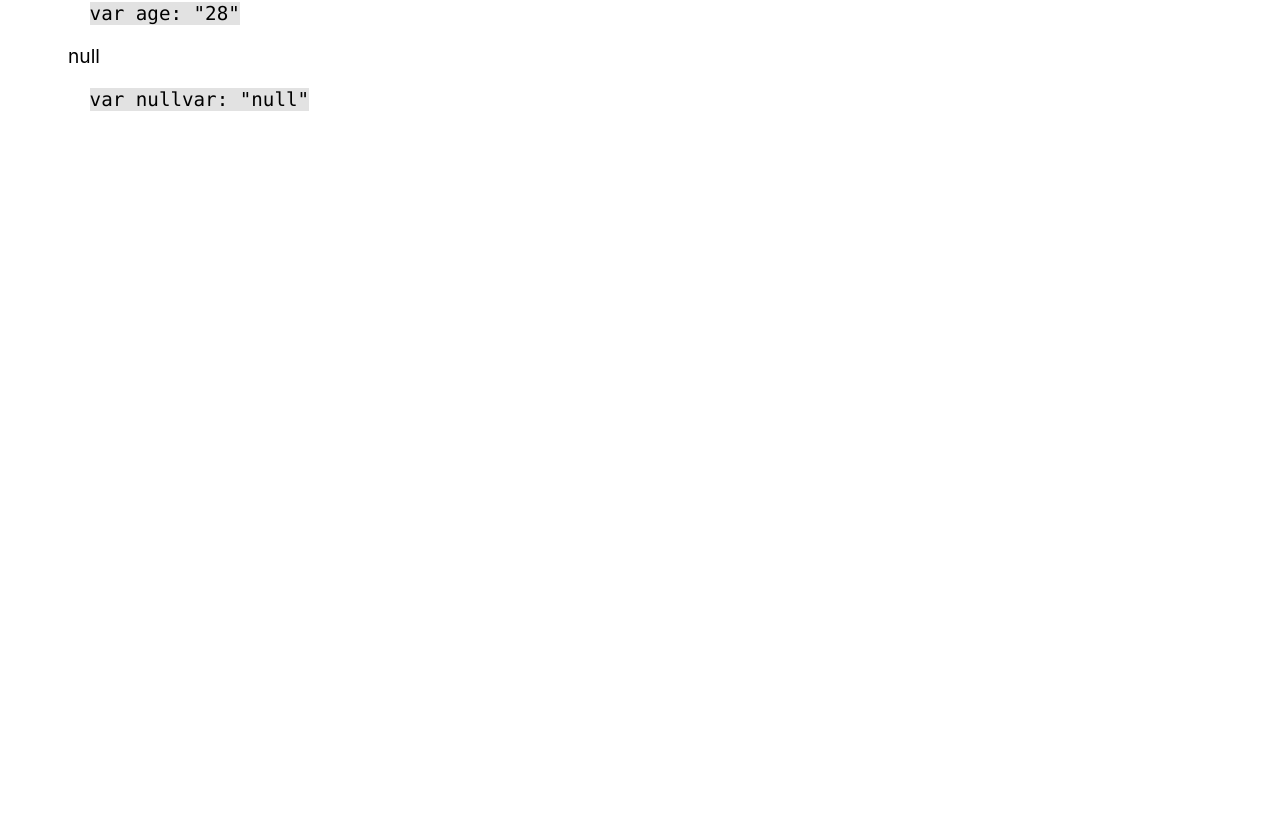
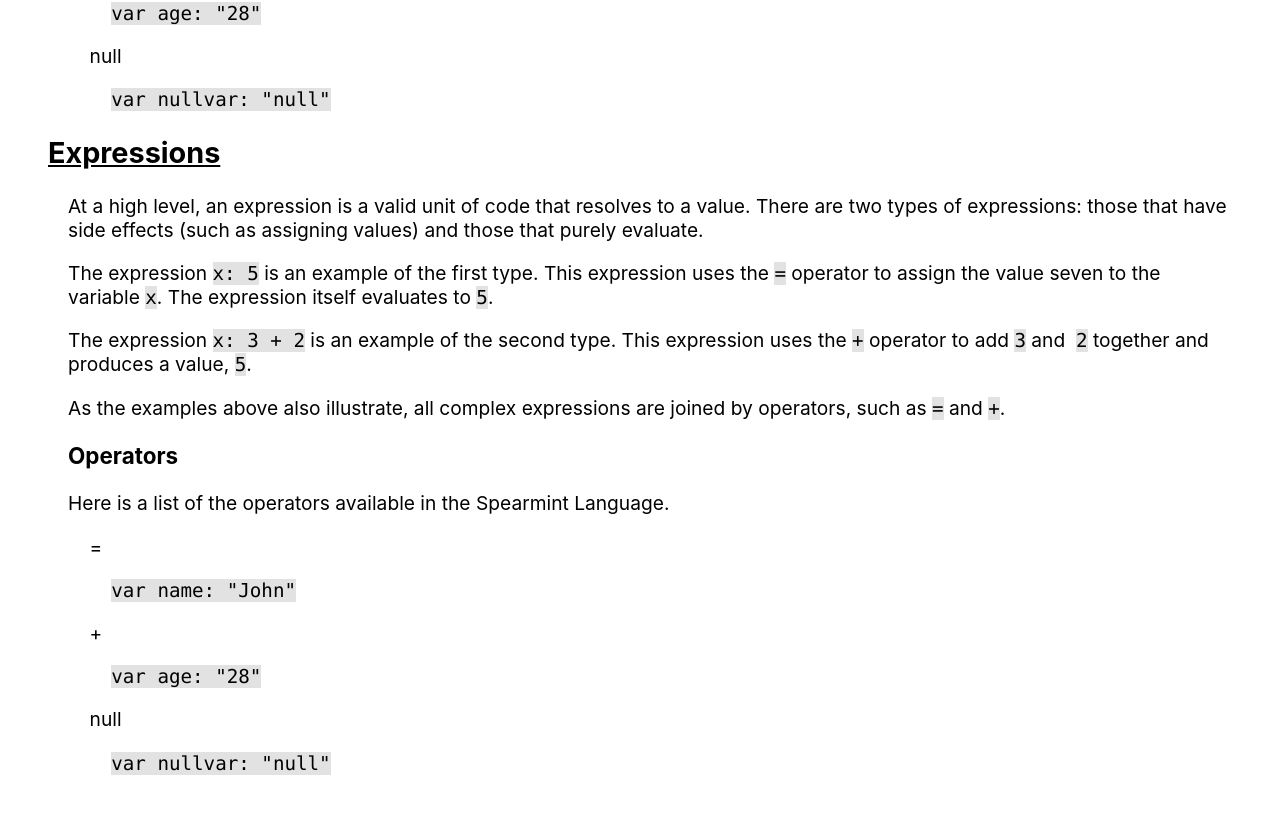
Before and after one commit to jeje1197/Spearmint_Project, a React (Create React App) app: page /docs in a window 1280 px wide. Shown: the part 792-1606 px from the top of the page. Before the commit the page ends 951 px from the top, so only its background shows below. Built offline with nearby package versions, Linux system fonts and the light colour scheme.

Commit message:
Updating docs sections

```diff
--- a/src/front-end/pages/docs/Docs.js
+++ b/src/front-end/pages/docs/Docs.js
@@ -1,4 +1,5 @@
 import './Docs.css'
+import ExpressionSection from './sections/Expressions'
 import PrimitiveSection from './sections/Primitives'
 
 export default function Docs() {
@@ -28,6 +29,7 @@ function Body() {
     return (
         <div className="body">
             <PrimitiveSection/>
+            <ExpressionSection/>
         </div>
     )
 }
--- a/src/front-end/pages/docs/sections/Expressions.js
+++ b/src/front-end/pages/docs/sections/Expressions.js
@@ -0,0 +1,45 @@
+import Tab from '../Tab'
+
+export default function ExpressionSection() {
+    return (
+        <div>
+            <h2><u>Expressions</u></h2>
+            <section>
+                <p>
+                    At a high level, an expression is a valid unit of code that
+                    resolves to a value. There are two types of expressions: those
+                    that have side effects (such as assigning values) and those that purely evaluate.
+                </p>
+
+                <p>
+                    The expression <code>x: 5</code> is an example of the first type.
+                    This expression uses the <code>=</code> operator to assign the value seven to
+                    the variable <code>x</code>. The expression itself evaluates to <code>5</code>.
+                </p>
+
+                <p>
+                    The expression <code>x: 3 + 2</code> is an example of the second type.
+                    This expression uses the <code>+</code> operator to add <code>3</code> and
+                    &nbsp;<code>2</code> together and produces a value, <code>5</code>.
+                </p>
+
+                <p>
+                    As the examples above also illustrate, all complex expressions are joined
+                    by operators, such as <code>=</code> and <code>+</code>.
+                </p>
+
+                <h3>Operators</h3>
+                <p>Here is a list of the operators available in the Spearmint Language.</p>
+
+                <p><Tab/>=</p>
+                <Tab/><Tab/><code>var name: "John"</code>
+
+                <p><Tab/>+</p>
+                <Tab/><Tab/><code>var age: "28"</code>
+
+                <p><Tab/>null</p>
+                <Tab/><Tab/><code>var nullvar: "null"</code>
+            </section>
+        </div>
+    )
+}
--- a/src/front-end/pages/docs/sections/Primitives.js
+++ b/src/front-end/pages/docs/sections/Primitives.js
@@ -3,7 +3,7 @@ import Tab from '../Tab'
 export default function PrimitiveSection() {
     return (
         <div>
-            <h2>Primitives</h2>
+            <h2><u>Primitives</u></h2>
             <section>
                 <p>
                     In Spearmint, a primitive (primitive value, primitive data type) is
@@ -28,14 +28,15 @@ export default function PrimitiveSection() {
                 </p>
 
                 <h3>Examples</h3>
-                <p>string</p>
-                <Tab/><code>var name: "John"</code>
 
-                <p>number</p>
-                <Tab/><code>var age: "28"</code>
+                <p><Tab/>string</p>
+                <Tab/><Tab/><code>var name: "John"</code>
 
-                <p>null</p>
-                <Tab/><code>var nullvar: "null"</code>
+                <p><Tab/>number</p>
+                <Tab/><Tab/><code>var age: "28"</code>
+
+                <p><Tab/>null</p>
+                <Tab/><Tab/><code>var nullvar: "null"</code>
             </section>
         </div>
     )
```
